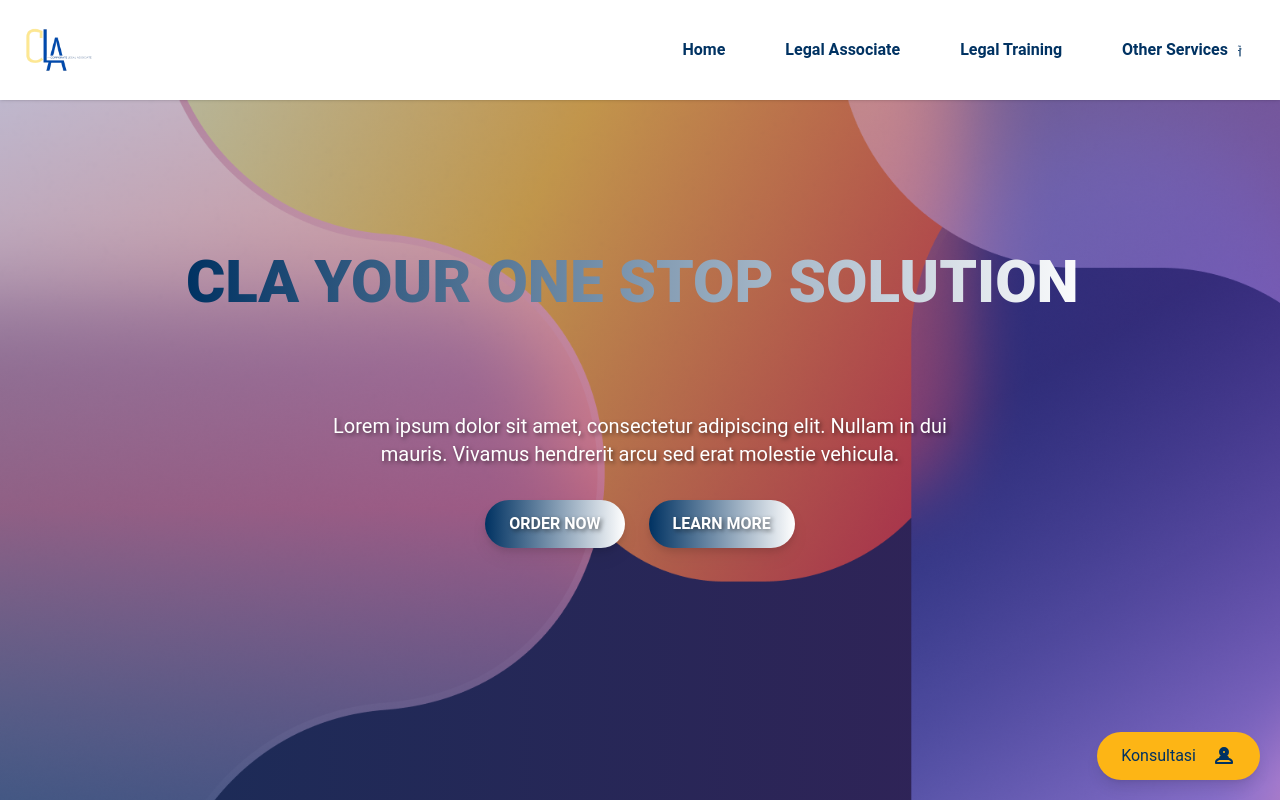
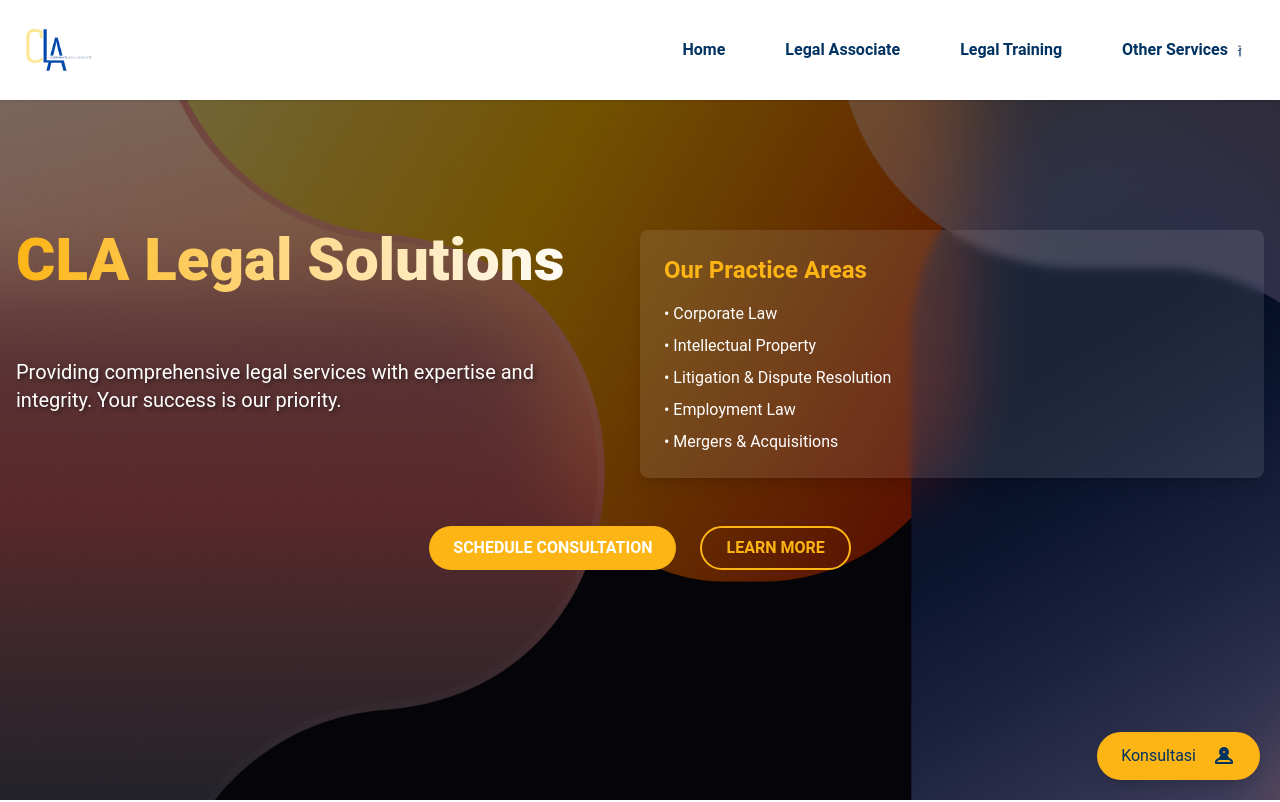
Before and after one commit to nctrnlman/client-cla-indonesia, a React (Vite) app: page / in a window 1280 px wide. Shown: the top 802 px of the page. Built offline with nearby package versions, Linux system fonts and the light colour scheme.

Commit message:
updating hero layout

```diff
--- a/package.json
+++ b/package.json
@@ -10,6 +10,7 @@
     "preview": "vite preview"
   },
   "dependencies": {
+    "canvas-confetti": "^1.9.3",
     "framer-motion": "^11.2.13",
     "prop-types": "^15.8.1",
     "react": "^18.2.0",
--- a/src/components/home/Hero.jsx
+++ b/src/components/home/Hero.jsx
@@ -4,90 +4,94 @@ import { motion } from "framer-motion";
 import { TypeAnimation } from "react-type-animation";
 
 function Hero() {
-  const scrollToSection = (sectionId) => {
-    const element = document.getElementById(sectionId);
-    if (element) {
-      element.scrollIntoView({ behavior: "smooth" });
-    }
-  };
-
   return (
     <div
-      className="bg-[#E5E5E5] h-screen relative overflow-hidden flex items-center justify-center"
+      className="bg-[#E5E5E5] min-h-screen relative overflow-hidden flex items-center justify-center"
       style={{
         backgroundImage: `url(${bg})`,
         backgroundSize: "cover",
         backgroundPosition: "center",
       }}
     >
+      <motion.div
+        className="absolute inset-0 bg-black opacity-50"
+        initial={{ opacity: 0 }}
+        animate={{ opacity: 0.5 }}
+        transition={{ duration: 1.5 }}
+      />
+
       <div className="container mx-auto px-4 relative z-10">
-        <div className="flex flex-col items-center">
-          <motion.div
-            className="text-center mb-8 h-32 overflow-hidden" // Reduced height
-            initial={{ opacity: 0 }}
-            animate={{ opacity: 1 }}
-            transition={{ duration: 1 }}
-          >
-            <h1 className="text-[#003262] font-extrabold text-3xl sm:text-4xl md:text-5xl lg:text-6xl">
+        <div className="flex flex-col md:flex-row items-start justify-between">
+          <motion.div className="md:w-1/2 mb-8 md:mb-0">
+            <div className="h-28 mb-4">
+              {" "}
+              {/* Increased height to accommodate larger text */}
+              <h1 className="text-[#FDB515] font-extrabold text-3xl sm:text-4xl md:text-5xl lg:text-6xl">
                 <TypeAnimation
                   sequence={[
-                  "CLA YOUR ONE STOP SOLUTION",
+                    "Your Trusted Legal Partner",
                     1000,
-                  "CLA YOUR ONE STOP SOLUTION PARTNER",
+                    "Expert Legal",
                     1000,
-                  "CLA YOUR ONE STOP SOLUTION PARTNER FOR YOUR BUSINESS",
+                    "CLA Legal Solutions",
                     1000,
                   ]}
                   wrapper="span"
                   speed={50}
                   repeat={Infinity}
-                className="bg-gradient-to-r from-[#003262] to-white bg-clip-text text-transparent"
+                  className="bg-gradient-to-r from-[#FDB515] to-white bg-clip-text text-transparent"
                 />
               </h1>
-          </motion.div>
-
-          <motion.div
-            className="text-center mb-8"
-            initial={{ opacity: 0 }}
-            animate={{ opacity: 1 }}
-            transition={{ duration: 0.8, delay: 0.5 }}
-          >
-            <p className="text-white text-lg md:text-xl max-w-2xl mx-auto text-shadow-md">
-              Lorem ipsum dolor sit amet, consectetur adipiscing elit. Nullam in
-              dui mauris. Vivamus hendrerit arcu sed erat molestie vehicula.
+            </div>
+            <p className="text-white text-lg md:text-xl max-w-xl text-shadow-md">
+              Providing comprehensive legal services with expertise and
+              integrity. Your success is our priority.
             </p>
           </motion.div>
 
           <motion.div
-            className="flex gap-6"
-            initial={{ opacity: 0 }}
-            animate={{ opacity: 1 }}
-            transition={{ duration: 0.5, delay: 1 }}
+            className="md:w-1/2"
+            initial={{ opacity: 0, x: 50 }}
+            animate={{ opacity: 1, x: 0 }}
+            transition={{ duration: 1, delay: 0.5 }}
+          >
+            <div className="bg-white bg-opacity-10 backdrop-blur-sm rounded-lg p-6 shadow-lg">
+              <h2 className="text-[#FDB515] text-2xl font-semibold mb-4">
+                Our Practice Areas
+              </h2>
+              <ul className="text-white space-y-2">
+                <li>• Corporate Law</li>
+                <li>• Intellectual Property</li>
+                <li>• Litigation & Dispute Resolution</li>
+                <li>• Employment Law</li>
+                <li>• Mergers & Acquisitions</li>
+              </ul>
+            </div>
+          </motion.div>
+        </div>
+
+        <motion.div
+          className="mt-12 flex justify-center gap-6"
+          initial={{ opacity: 0, y: 50 }}
+          animate={{ opacity: 1, y: 0 }}
+          transition={{ duration: 1, delay: 1 }}
         >
           <motion.button
-              whileHover={{ scale: 1.1 }}
-              whileTap={{ scale: 0.9 }}
-              className="drop-shadow-lg bg-gradient-to-r from-[#003262] to-white text-white p-3 px-6 rounded-full uppercase font-semibold transition duration-300 hover:bg-gradient-to-r hover:from-[#003262] hover:to-white"
+            whileHover={{ scale: 1.05 }}
+            whileTap={{ scale: 0.95 }}
+            className="bg-[#FDB515] text-white py-2 px-6 rounded-full uppercase font-semibold transition duration-300 hover:bg-[#E5A214]"
           >
-              <p className="text-shadow-md">Order Now</p>
+            Schedule Consultation
           </motion.button>
-
           <motion.button
-              whileHover={{ scale: 1.1 }}
-              whileTap={{ scale: 0.9 }}
-              className="drop-shadow-lg bg-gradient-to-r from-[#003262] to-white text-white p-3 px-6 rounded-full uppercase font-semibold transition duration-300 hover:bg-gradient-to-r hover:from-[#003262] hover:to-white"
+            whileHover={{ scale: 1.05 }}
+            whileTap={{ scale: 0.95 }}
+            className="bg-transparent border-2 border-[#FDB515] text-[#FDB515] py-2 px-6 rounded-full uppercase font-semibold transition duration-300 hover:bg-[#FDB515] hover:text-white"
           >
-              <p className="text-shadow-md">Learn More</p>
+            Learn More
           </motion.button>
         </motion.div>
       </div>
-      </div>
-      <motion.div
-        className="absolute inset-0 bg-gradient-to-r from-blue-500 to-purple-500 opacity-30"
-        initial={{ opacity: 0 }}
-        animate={{ opacity: 0.3 }}
-        transition={{ duration: 1.5 }}
-      />
     </div>
   );
 }
```
Also changed, not shown: 1 other file (tests, documents, lock files or other folders). Lines whose indentation alone changed are shown as unchanged.
